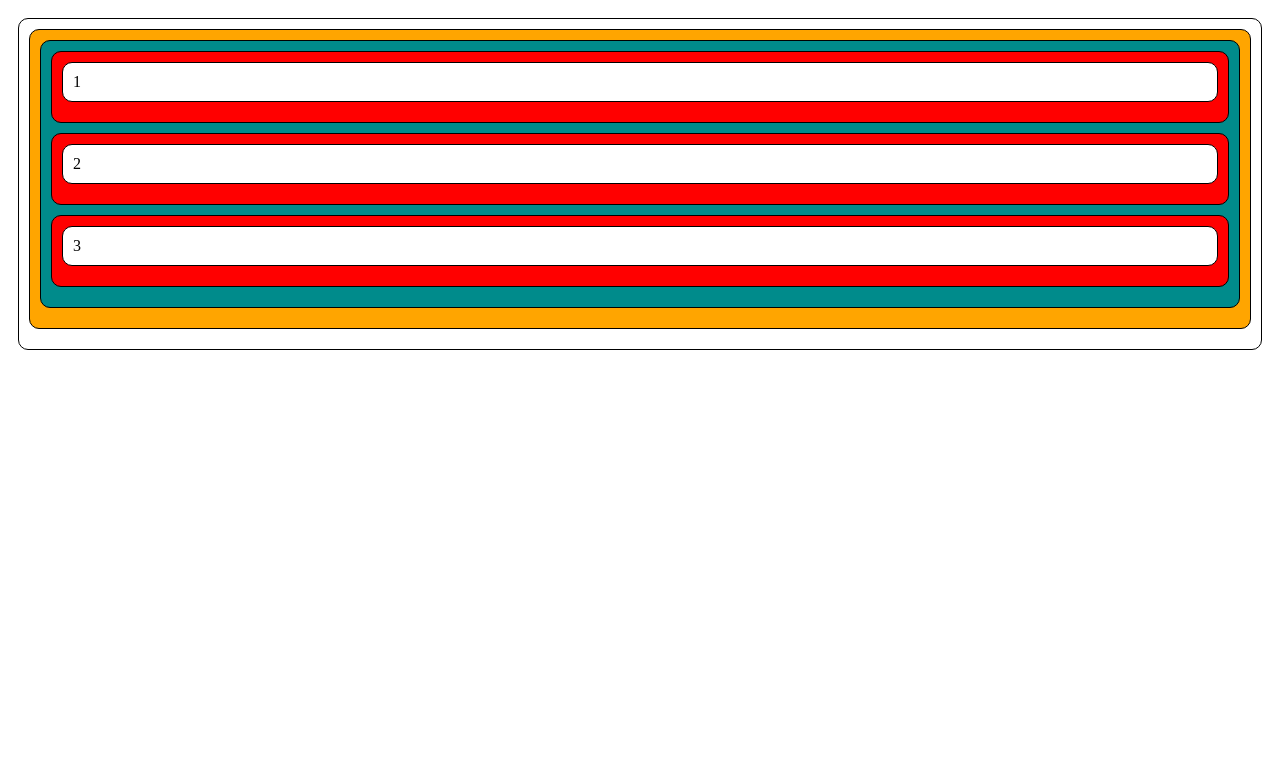
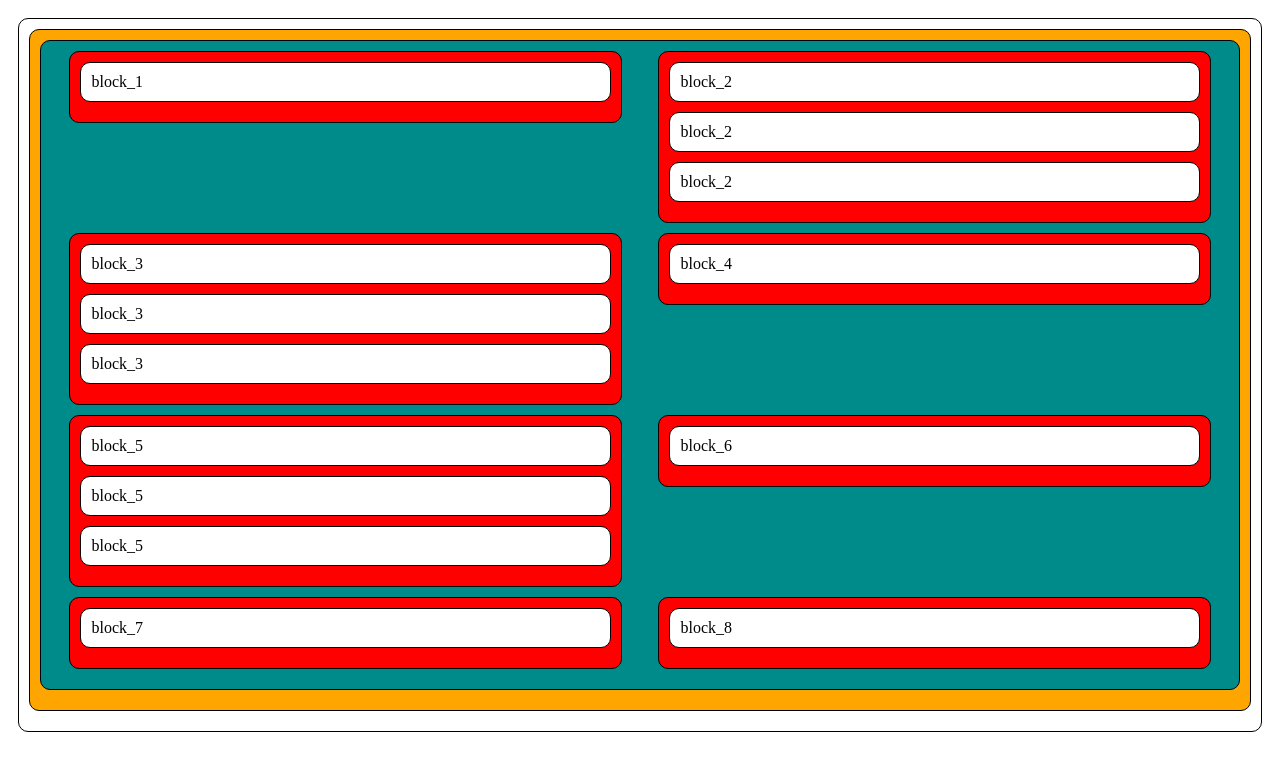
Before and after one commit to martyushevleoned/web, a plain HTML site: page projects/flexbox/html/flexbox1.html in a window 1280 px wide. Drawn offline with Linux system fonts and the light colour scheme.

Commit message:
flexbox 1

```diff
--- a/projects/flexbox/css/flexbox1.css
+++ b/projects/flexbox/css/flexbox1.css
@@ -15,9 +15,14 @@ div.block {
 
 div.block-row {
 	background-color: darkcyan;
+	display: flex;
+	justify-content: space-around;
+	align-items: flex-start;
+	flex-wrap: wrap;
 }
 
 div.block-column {
+	width: 45%;
 	background-color: red;
 }
 
--- a/projects/flexbox/html/flexbox1.html
+++ b/projects/flexbox/html/flexbox1.html
@@ -1,7 +1,7 @@
 <!DOCTYPE html>
 <html>
 	<head>
-		<title>Flex_Box_1</title>
+		<title>Flex Box 1</title>
 		<link rel="stylesheet" href="../css/flexbox1.css">
 	</head>
 	<body>
@@ -9,13 +9,34 @@
 			<div class="block">
 				<div class="block-row">
 					<div class="block-column">
-						<div class="block-item">1</div>
+						<div class="block-item">block_1</div>
 					</div>
 					<div class="block-column">
-						<div class="block-item">2</div>
+						<div class="block-item">block_2</div>
+						<div class="block-item">block_2</div>
+						<div class="block-item">block_2</div>
 					</div>
 					<div class="block-column">
-						<div class="block-item">3</div>
+						<div class="block-item">block_3</div>
+						<div class="block-item">block_3</div>
+						<div class="block-item">block_3</div>
+					</div>
+					<div class="block-column">
+						<div class="block-item">block_4</div>
+					</div>
+					<div class="block-column">
+						<div class="block-item">block_5</div>
+						<div class="block-item">block_5</div>
+						<div class="block-item">block_5</div>
+					</div>
+					<div class="block-column">
+						<div class="block-item">block_6</div>
+					</div>
+					<div class="block-column">
+						<div class="block-item">block_7</div>
+					</div>
+					<div class="block-column">
+						<div class="block-item">block_8</div>
 					</div>
 				</div>
 			</div>
```
